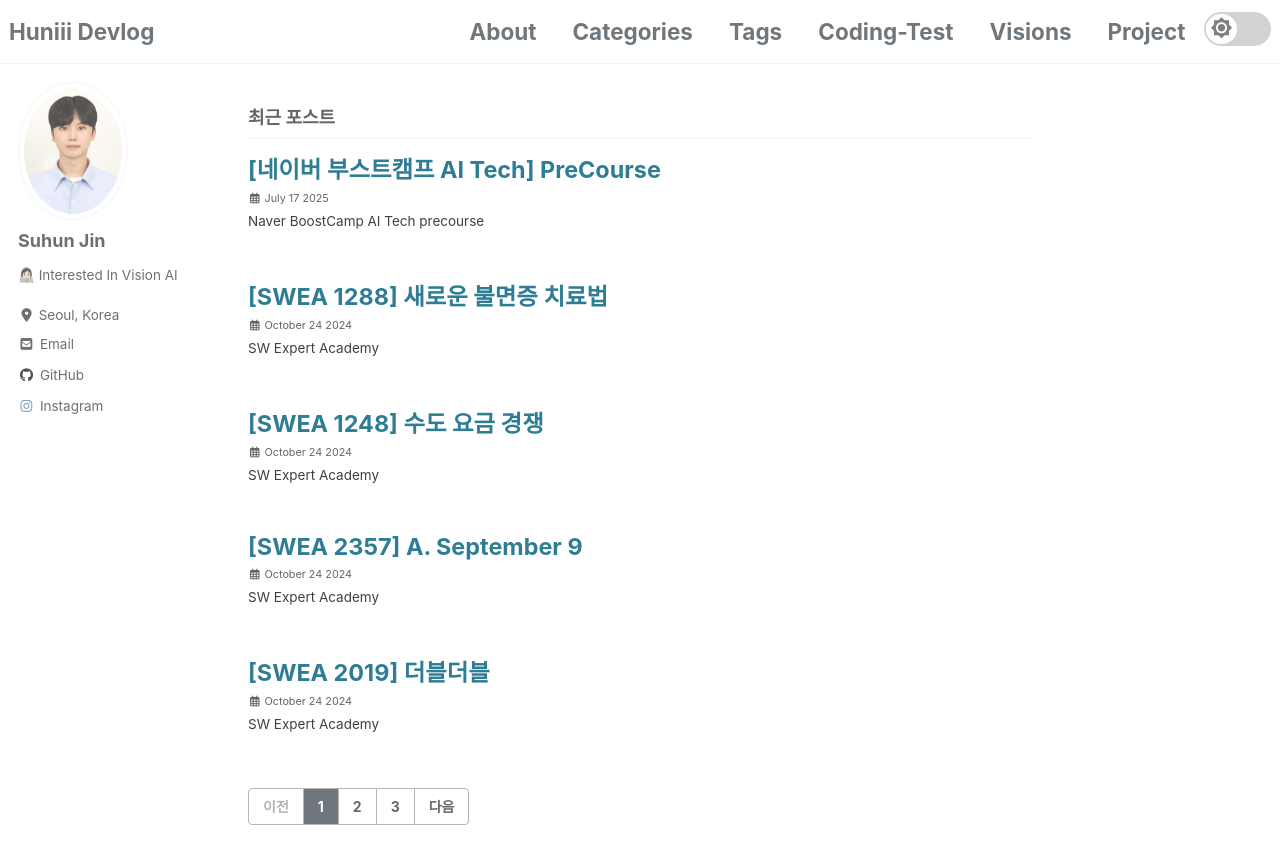
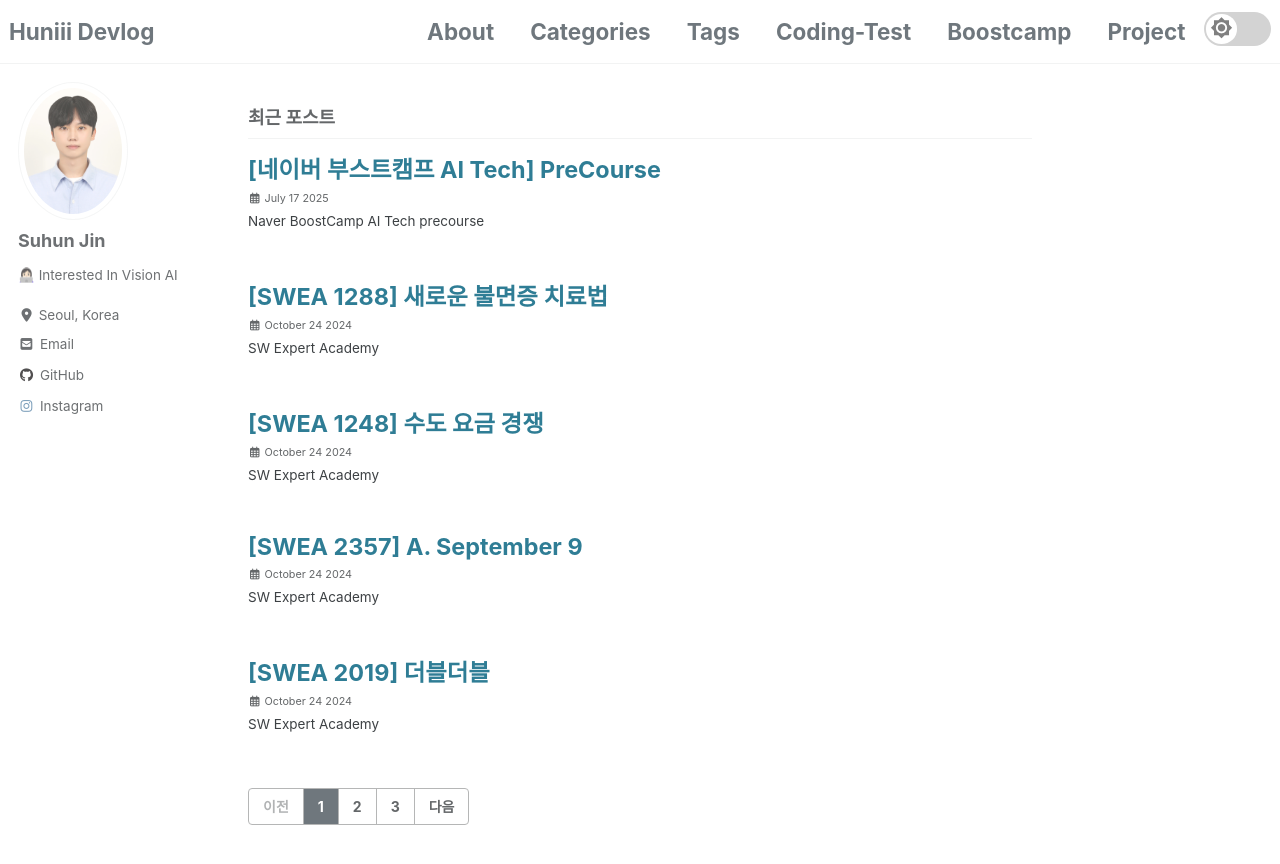
Before and after one commit to huniii32/huniii32.github.io, a Jekyll site: the page built from index.html, in a window 1280 px wide and 900 px high. Shown: the top 864 px of the window. Built offline with Jekyll 4.4.1, drawn with Linux system fonts in a browser that asks for light colours; cached includes are drawn as plain includes; nearby versions of some CDN libraries; some web fonts are replaced; the list of posts is cut into pages by our own code.

Commit message:
Fix: navigation

```diff
--- a/_data/navigation.yml
+++ b/_data/navigation.yml
@@ -8,7 +8,7 @@ main:
     url: /tags/
   - title: "Coding-Test"
     url: /codingtest/
-  - title: "Visions"
-    url: /vision/
+  - title: "Boostcamp"
+    url: /boostcamp/
   - title: "Project"
     url: /project/
```
Also changed, not shown: _posts/2025-07-17-precourse-01.md (+4 -2 lines).
